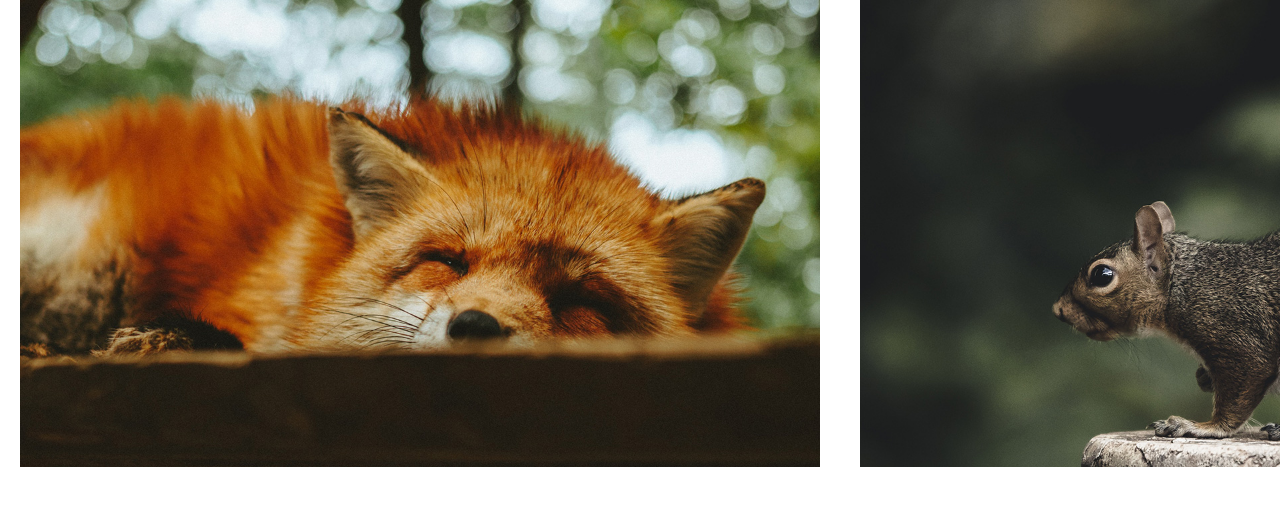
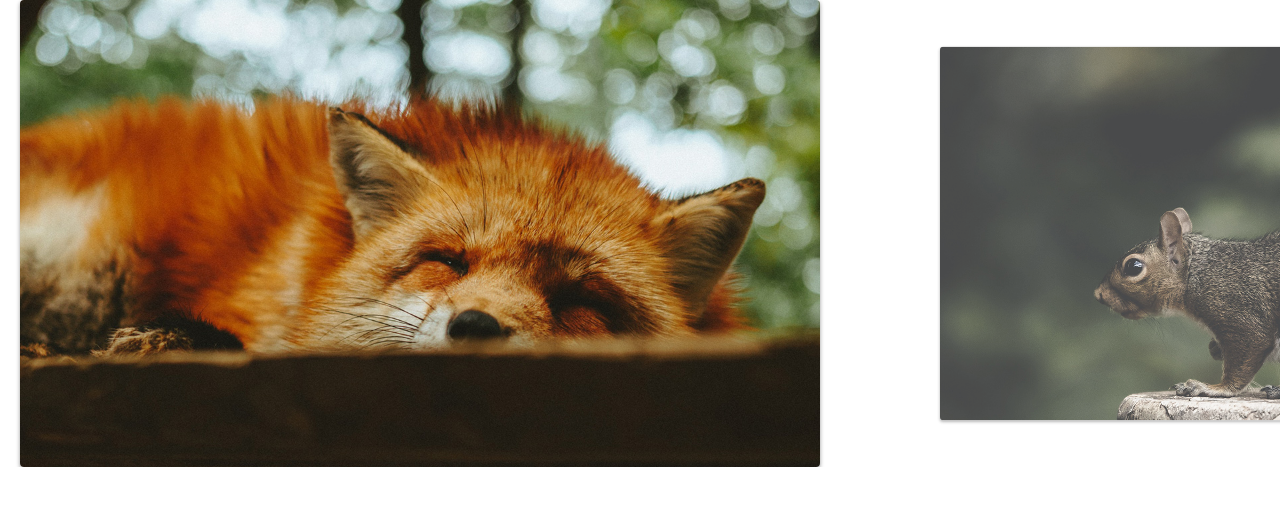
Before and after one commit to PedroHCN-git/slide, a plain HTML site: page index.html in a window 1280 px wide. Drawn offline with Linux system fonts and the light colour scheme.

Commit message:
ajuste das configurações resize e classe ativa

```diff
--- a/css/style.css
+++ b/css/style.css
@@ -18,12 +18,27 @@ img{
 
 .slide{
   display: flex;
-  align-items: center;
+}
+
+.slide:hover{
+  will-change: transform;
 }
 
 .slide li{
+  flex-shrink: 0;
   width: 80vw;
-  flex-shrink: 0;
-  padding: 0 20px;
   max-width: 800px;
+  margin: 0 20px;
+
+  border-radius: 4px;
+  overflow: hidden;
+  box-shadow: 0 2px 4px rgba(0,0,0,.4);
+  opacity: .8;
+  transform: scale(.8);
+  transition: .4s;
 }
+
+.slide li.active{
+  opacity: 1;
+  transform: scale(1);
+}
--- a/js/slide.js
+++ b/js/slide.js
@@ -1,9 +1,12 @@
+import debounce from "./debounce.js";
+
 export default class Slide{
   constructor(slideWrapper, slide){
     this.wrapper = document.querySelector(slideWrapper);
     this.slide = document.querySelector(slide);
     this.distance = {finalPosition: 0, startX: 0, movement: 0};
     this.slideArray;
+    this.activeClass = 'active'
   }
 
   transition(active){
@@ -21,7 +24,7 @@ export default class Slide{
   }
 
   onStart(event){
-    this.transition(false)
+    this.transition(false);
     let movetype;
     if (event.type === 'mousedown'){
       event.preventDefault();
@@ -41,12 +44,12 @@ export default class Slide{
   }
 
   onEnd(event){
-    debugger
     const movetype = (event.type === 'mouseup') ? 'mousemove' : 'touchstart'
     this.wrapper.removeEventListener(movetype, this.onMove);
     this.distance.finalPosition = this.distance.movePosition;
     this.transition(true)
     this.changeSlideOnEnd();
+    this.changeActiveClass();
   }
 
   changeSlideOnEnd(){
@@ -63,6 +66,7 @@ export default class Slide{
     this.onStart = this.onStart.bind(this);
     this.onMove = this.onMove.bind(this);
     this.onEnd = this.onEnd.bind(this);
+    this.onResize = debounce(this.onResize.bind(this), 200);
   }
 
   addSlideEvents(){
@@ -89,9 +93,9 @@ export default class Slide{
 
   changeSlide(index){
     const activeItem = this.slideArray[index]
-    this.moveSlide(activeItem.position)
-    this.slideIndexNav(index)
-    this.distance.finalPosition = activeItem.position
+    this.moveSlide(activeItem.position);
+    this.slideIndexNav(index);
+    this.distance.finalPosition = activeItem.position;
   }
 
   slideConfig(){
@@ -112,12 +116,33 @@ export default class Slide{
     if (this.index.prev !== undefined) this.changeSlide(this.index.prev);
   }
 
+  changeActiveClass(){
+    debugger
+    this.slideArray.forEach(item => {
+      item.element.classList.remove(this.activeClass);
+    });
+    this.slideArray[this.index.current].element.classList.add(this.activeClass);
+  }
+
+  onResize(){
+    setTimeout(() => {
+      this.slideConfig();
+      this.changeSlide(this.index.current);
+    }, 1000);
+  }
+
+  addResizeEvent(){
+    window.addEventListener('resize', this.onResize)
+  }
+
   init(){
     this.binds()
     this.transition(true)
     this.addSlideEvents();
     this.slideConfig();
-    this.slideIndexNav(0)
+    this.slideIndexNav(0);
+    this.changeActiveClass();
+    this.addResizeEvent();
     return this
   }
 }
```
